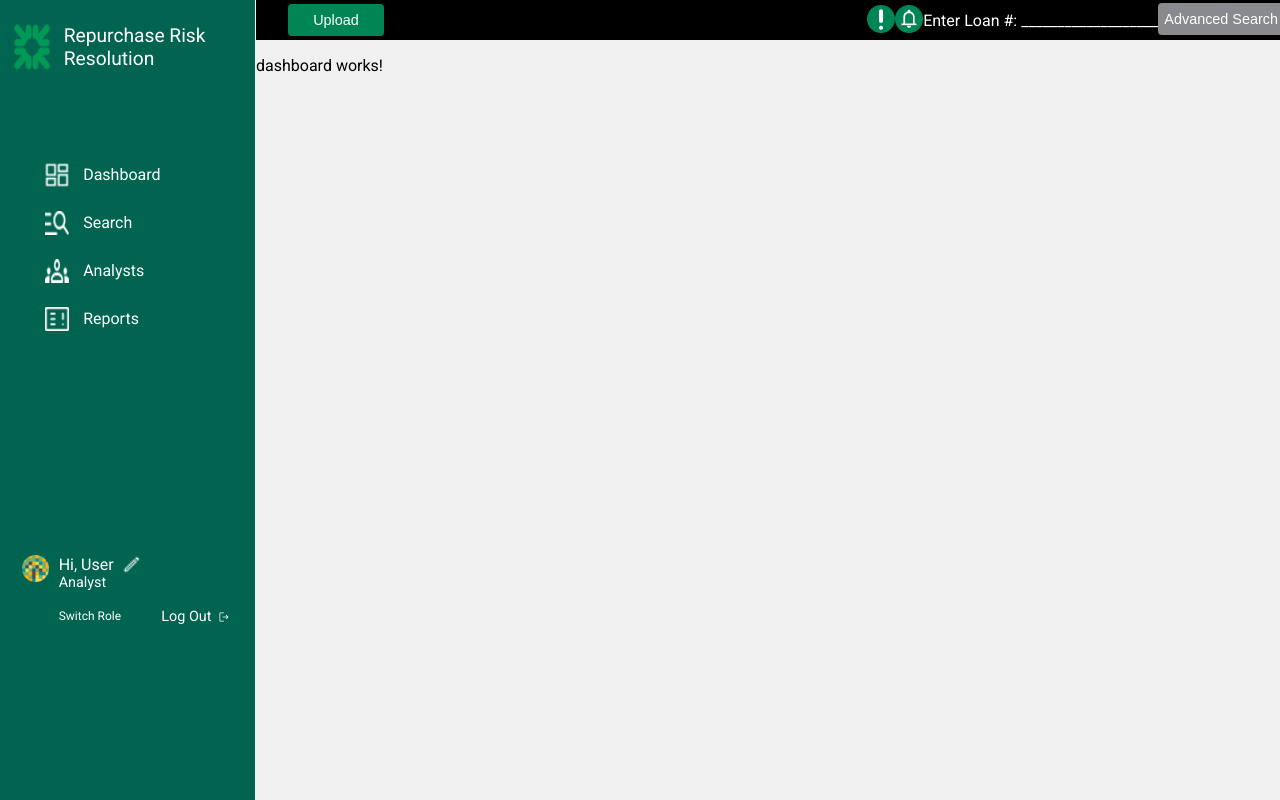
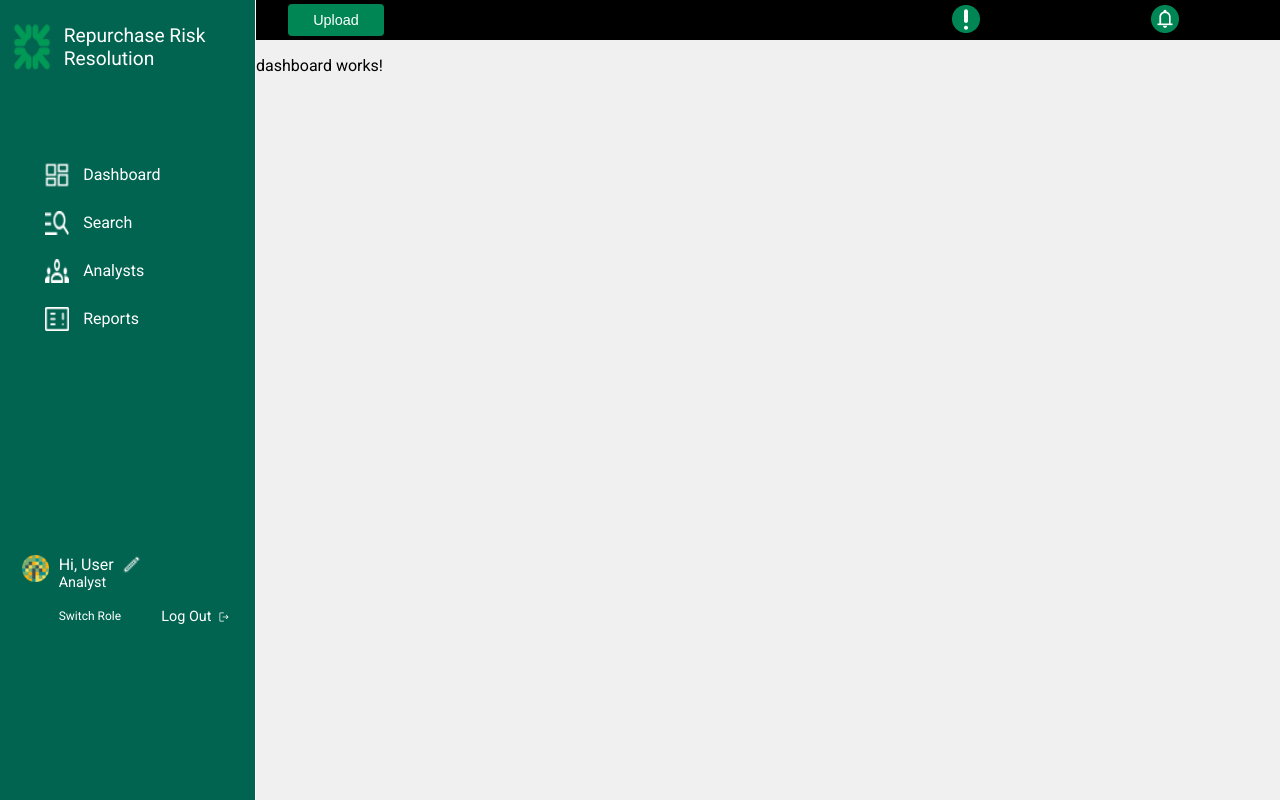
Before and after one commit to Taejun-bdiplus/mock-citizens-r3p, an Angular app: page /dashboard in a window 1280 px wide. Built offline with nearby package versions, Linux system fonts and the light colour scheme.

Commit message:
take out laon and advanced search on the header

```diff
--- a/src/app/app-header/app-header.component.html
+++ b/src/app/app-header/app-header.component.html
@@ -5,7 +5,7 @@
   <div class="header-right">
     <img class="header-right-reminder" src="../assets/images/reminder.png" />
     <img class="header-right-notification" src="../assets/images/notification_bell.png" />
-    <div class="header-right-search">Enter Loan #: ___________________</div>
-    <button class="header-right-advanced-search">Advanced Search</button>
+    <!-- <div class="header-right-search">Enter Loan #: ___________________</div>
+    <button class="header-right-advanced-search">Advanced Search</button> -->
   </div>
 </mat-toolbar>
```
